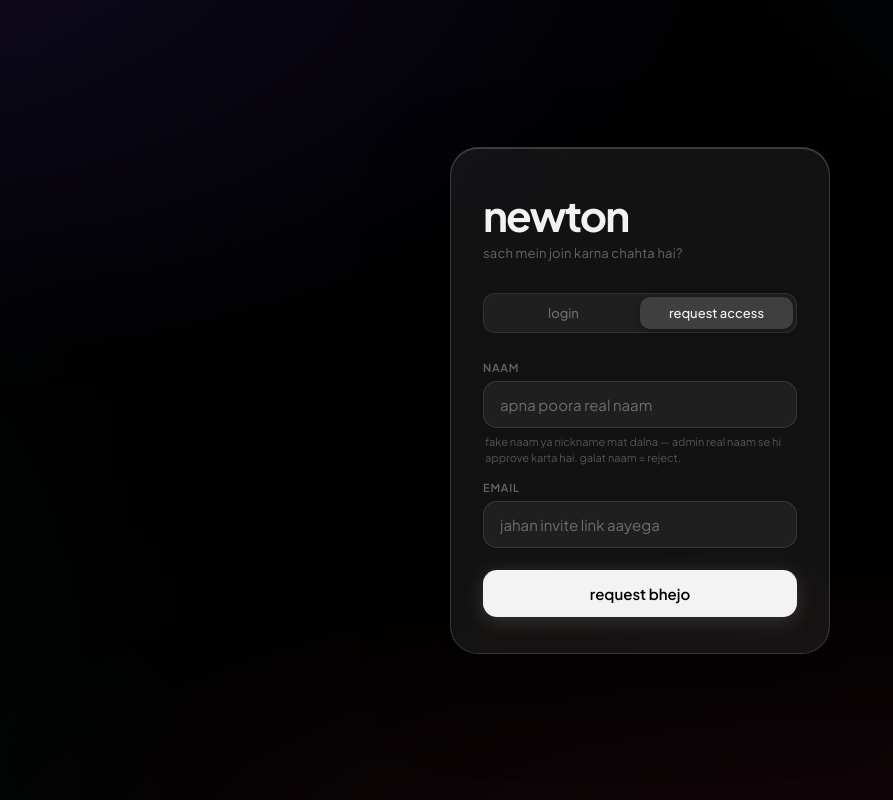
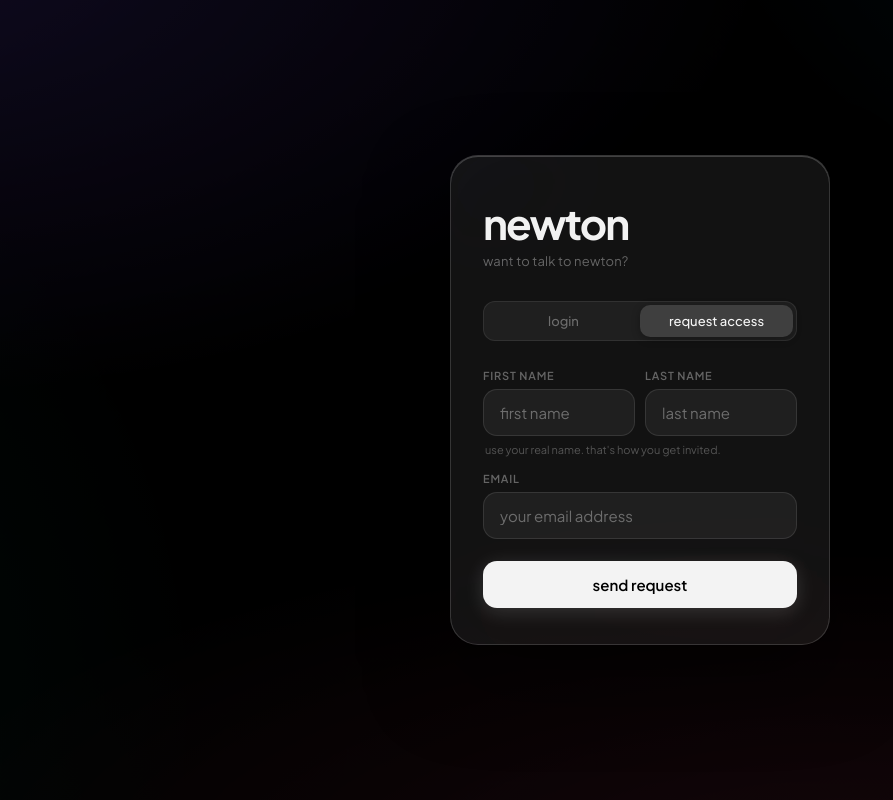
Before and after one commit to AreedHassan/newton, a Next.js app: page / in a window 1280 px wide. Both pictures are taken after a click on the button "request access". Shown: the whole page, without its empty margins (0-893 px from the left). Built offline with nearby package versions, Linux system fonts and the light colour scheme; a web font is replaced by a local one.

Commit message:
english ui + split name fields

```diff
--- a/pages/index.js
+++ b/pages/index.js
@@ -705,7 +705,6 @@ export default function App() {
     setTimeout(() => bottomRef.current?.scrollIntoView({ behavior: 'smooth' }), 50);
   }, [msgs]);
 
-  // auto resize textarea
   useEffect(() => {
     if (taRef.current) {
       taRef.current.style.height = 'auto';
@@ -812,7 +811,7 @@ export default function App() {
       const r = await fetch('/api/login', {
         method: 'POST',
         headers: { 'Content-Type': 'application/json' },
-        body: JSON.stringify({ name: f.name.value.trim(), password: f.password.value })
+        body: JSON.stringify({ name: f.name.value.trim().toLowerCase(), password: f.password.value })
       });
       const d = await r.json();
       if (!r.ok) { setStatusMsg(d.error); setStatusOk(false); }
@@ -822,9 +821,9 @@ export default function App() {
         localStorage.setItem('nt_admin', d.isAdmin ? 'true' : 'false');
         setToken(d.token); setUser(d.user);
         setIsAdmin(!!d.isAdmin);
-        setScreen('chat'); loadHistory(d.token);
+        setScreen('chat'); loadSessions(d.token);
       }
-    } catch { setStatusMsg('error. try again.'); setStatusOk(false); }
+    } catch { setStatusMsg('something went wrong. try again.'); setStatusOk(false); }
     setLoading(false);
   }
 
@@ -836,12 +835,12 @@ export default function App() {
       const r = await fetch('/api/request-access', {
         method: 'POST',
         headers: { 'Content-Type': 'application/json' },
-        body: JSON.stringify({ name: f.name.value.trim(), email: f.email.value.trim() })
+        body: JSON.stringify({ name: (f.firstName.value.trim() + ' ' + f.lastName.value.trim()), email: f.email.value.trim() })
       });
       const d = await r.json();
       if (!r.ok) { setStatusMsg(d.error); setStatusOk(false); }
-      else { setStatusMsg('request bhej di. admin approve karega toh email aayega.'); setStatusOk(true); }
-    } catch { setStatusMsg('error.'); setStatusOk(false); }
+      else { setStatusMsg('request sent. you will get an invite link once approved.'); setStatusOk(true); }
+    } catch { setStatusMsg('error. try again.'); setStatusOk(false); }
     setLoading(false);
   }
 
@@ -881,17 +880,15 @@ export default function App() {
       if (d.response) {
         setMsgs(p => [...p, { role: 'assistant', content: d.response, ts: Date.now() }]);
         if (d.memoryUpdated) { setMemFlash(true); setTimeout(() => setMemFlash(false), 3000); }
-        // refresh session list silently (newton may have named it)
         setTimeout(() => {
           fetch('/api/sessions', { headers: { Authorization: `Bearer ${token}` } })
             .then(r => r.json()).then(d => { if (d.sessions) setSessions(d.sessions); }).catch(() => {});
         }, 2000);
-        // story updated silently — admin can check via story panel
       } else {
-        setMsgs(p => [...p, { role: 'assistant', content: d.error || 'kuch toot gaya.', ts: Date.now() }]);
+        setMsgs(p => [...p, { role: 'assistant', content: d.error || 'something broke.', ts: Date.now() }]);
       }
     } catch {
-      setMsgs(p => [...p, { role: 'assistant', content: 'network issue.', ts: Date.now() }]);
+      setMsgs(p => [...p, { role: 'assistant', content: 'lost connection. try again.', ts: Date.now() }]);
     }
     setLoading(false);
     inputRef.current?.focus();
@@ -902,7 +899,7 @@ export default function App() {
   }
 
   function logout() {
-    if (!confirm('logout karna hai? sure hai?')) return;
+    if (!confirm('sure you want to log out?')) return;
     localStorage.removeItem('nt_tok'); localStorage.removeItem('nt_usr'); localStorage.removeItem('nt_admin');
     setToken(null); setUser(null); setScreen('login'); setMsgs([]); setSessions([]); setCurrentSession(null);
   }
@@ -928,7 +925,6 @@ export default function App() {
     return d.toLocaleDateString('en-IN', { day: 'numeric', month: 'short' });
   }
 
-  // group messages by date for separators
   function renderMessages() {
     const out = [];
     let lastDate = null;
@@ -960,7 +956,7 @@ export default function App() {
       <div className="login-screen">
         <div className="login-card">
           <div className="login-logo">newton</div>
-          <div className="login-sub">{tab === "request" ? "sach mein join karna chahta hai?" : "wapas aa gaya"}</div>
+          <div className="login-sub">{tab === "request" ? "want to talk to newton?" : "welcome back"}</div>
           <div className="seg-control">
             <button className={`seg-btn ${tab === 'login' ? 'active' : ''}`} onClick={() => { setTab('login'); setStatusMsg(''); }}>login</button>
             <button className={`seg-btn ${tab === 'request' ? 'active' : ''}`} onClick={() => { setTab('request'); setStatusMsg(''); }}>request access</button>
@@ -968,30 +964,38 @@ export default function App() {
           {tab === 'login' ? (
             <form onSubmit={handleLogin}>
               <div className="field">
-                <label className="field-label">naam</label>
-                <input className="field-input" name="name" placeholder="apna actual naam" autoComplete="name" required />
+                <label className="field-label">email</label>
+                <input className="field-input" name="name" type="email" placeholder="your email address" autoComplete="email" required />
               </div>
               <div className="field">
                 <label className="field-label">password</label>
                 <input className="field-input" name="password" type="password" placeholder="••••••••" required />
               </div>
-              <button className="primary-btn" type="submit" disabled={loading}>{loading ? '...' : 'andar aa'}</button>
+              <button className="primary-btn" type="submit" disabled={loading}>{loading ? '...' : 'sign in'}</button>
               {statusMsg && <div className={`status-msg ${statusOk ? 'ok' : ''}`}>{statusMsg}</div>}
             </form>
           ) : (
             <form onSubmit={handleRequest}>
               <div className="field">
-                <label className="field-label">naam</label>
-                <input className="field-input" name="name" placeholder="apna poora real naam" required />
+                <div style={{display:'flex',gap:10}}>
+                  <div style={{flex:1}}>
+                    <label className="field-label">first name</label>
+                    <input className="field-input" name="firstName" placeholder="first name" required />
+                  </div>
+                  <div style={{flex:1}}>
+                    <label className="field-label">last name</label>
+                    <input className="field-input" name="lastName" placeholder="last name" required />
+                  </div>
+                </div>
                 <div style={{fontSize:11,color:'rgba(255,255,255,0.28)',marginTop:6,lineHeight:1.5,paddingLeft:2}}>
-                  fake naam ya nickname mat dalna — admin real naam se hi approve karta hai. galat naam = reject.
+                  use your real name. that's how you get invited.
                 </div>
               </div>
               <div className="field">
                 <label className="field-label">email</label>
-                <input className="field-input" name="email" type="email" placeholder="jahan invite link aayega" required />
+                <input className="field-input" name="email" type="email" placeholder="your email address" required />
               </div>
-              <button className="primary-btn" type="submit" disabled={loading}>{loading ? '...' : 'request bhejo'}</button>
+              <button className="primary-btn" type="submit" disabled={loading}>{loading ? '...' : 'send request'}</button>
               {statusMsg && <div className={`status-msg ${statusOk ? 'ok' : ''}`}>{statusMsg}</div>}
             </form>
           )}
@@ -1030,7 +1034,7 @@ export default function App() {
             <div className="empty">
               <div className="empty-orb">⚛</div>
               <div className="empty-title">newton</div>
-              <div className="empty-sub">bol kuch. judge karta hun baad mein.</div>
+              <div className="empty-sub">say something.</div>
             </div>
           )}
           {renderMessages()}
@@ -1060,7 +1064,6 @@ export default function App() {
           </div>
         </div>
       </div>
-
 
       {showSessions && (
         <>
@@ -1121,7 +1124,7 @@ export default function App() {
             </div>
             <div className="sheet-body">
               {sheet === 'memory'
-                ? (myMemory || <span className="sheet-empty">newton abhi kuch nahi jaanta tere baare mein. baat kar isse.</span>)
+                ? (myMemory || <span className="sheet-empty">newton doesn't know anything about you yet. start talking.</span>)
                 : (storyData || <span className="sheet-empty">no story built yet.</span>)
               }
             </div>
```
